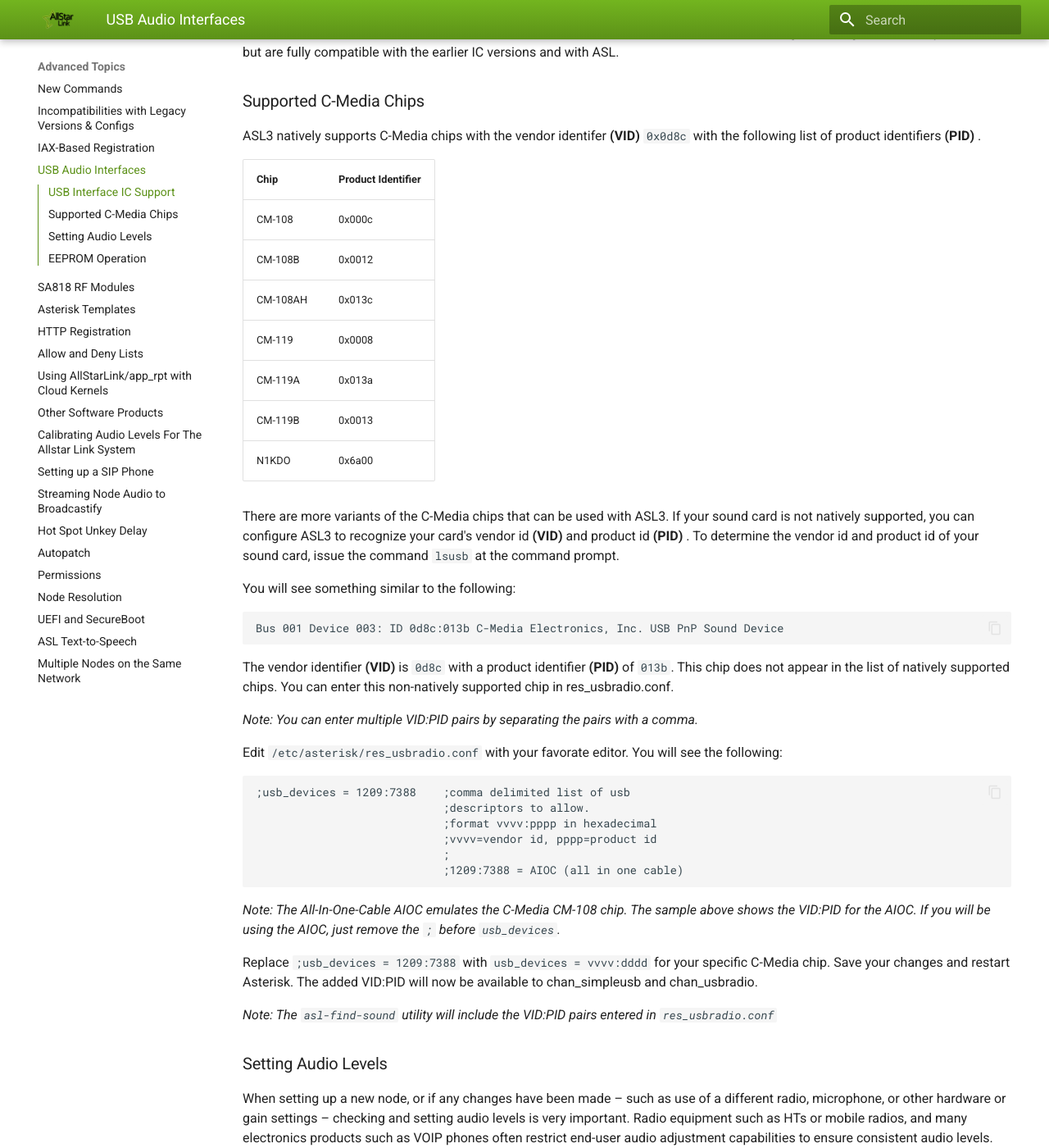
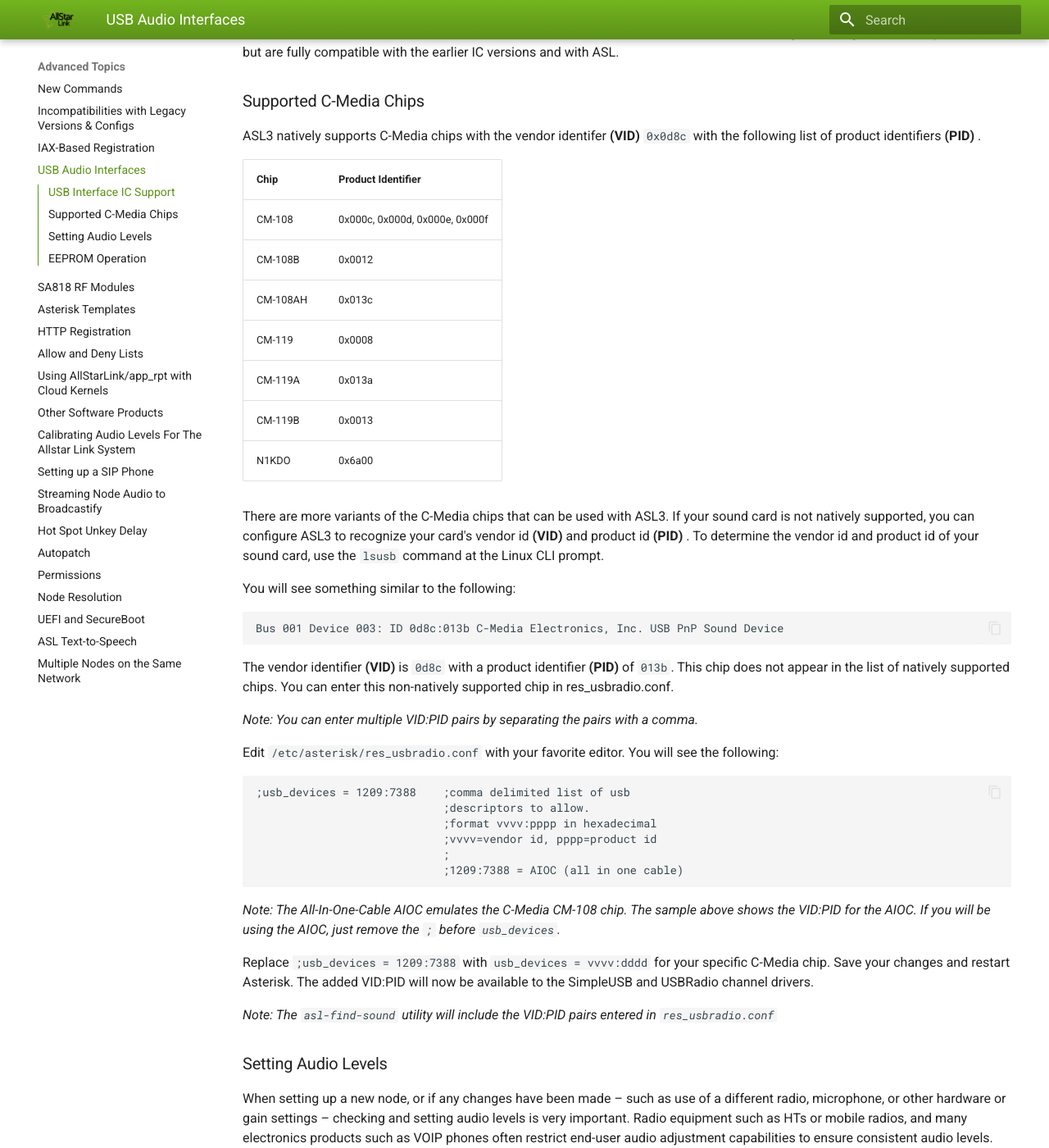
Before and after one commit to AllStarLink/ASL3-Manual, an MkDocs documentation site: the page built from docs/adv-topics/usbinterfaces.md, in a window 1280 px wide and 1400 px high, scrolled down 866 px. Shown: the whole window at 82% size. Built offline with MkDocs 1.6.1 and Material for MkDocs 9.7.7, drawn with Linux system fonts in a browser that asks for light colours; some of the changed text lies outside the part shown.

Commit message:
Update docs for res_usbradio.conf changes
This updates usbinterfaces.md for changes to res_usbradio.conf. A new section for "Supported C-Media Chips" was added.

````diff
--- a/docs/adv-topics/usbinterfaces.md
+++ b/docs/adv-topics/usbinterfaces.md
@@ -6,7 +6,7 @@
  - The device string is automatically found when the USB setting `devstr =` is empty.
  - rxchannel=SimpleUSB/USB1999 has been changed to rxchannel=SimpleUSB/1999. Same for rxchannel=Radio/1999 for consistency with other rxchannel= settings.
  - A new `asl-find-sound` script can be used to help identify the device strings for attached interfaces.
- - Ability to specifify vendor and product identifiers for non-natively supported chips.
+ - The ability to specify vendor and product identifiers for non-natively supported chips.
 
 The ASL3 menu and Asterisk CLI USB config commands handle these changes.
 
@@ -28,7 +28,7 @@
 
 | Chip     | Product Identifier |
 | ----     | ------------------ |
-| CM-108   | 0x000c |
+| CM-108   | 0x000c, 0x000d, 0x000e, 0x000f |
 | CM-108B  | 0x0012 |
 | CM-108AH | 0x013c |
 | CM-119   | 0x0008 |
@@ -38,7 +38,7 @@
 
 There are more variants of the C-Media chips that can be used with ASL3.  If your sound card is
 not natively supported, you can configure ASL3 to recognize your card's vendor id **(VID)** and product id **(PID)** .
-To determine the vendor id and product id of your sound card, issue the command `lsusb` at the command prompt.
+To determine the vendor id and product id of your sound card, use the `lsusb` command at the Linux CLI prompt.
 
 You will see something similar to the following:
 
@@ -51,7 +51,7 @@
 
 *Note: You can enter multiple VID:PID pairs by separating the pairs with a comma.*
 
-Edit `/etc/asterisk/res_usbradio.conf` with your favorate editor.  You will see the following:
+Edit `/etc/asterisk/res_usbradio.conf` with your favorite editor.  You will see the following:
 
 ```
 ;usb_devices = 1209:7388    ;comma delimited list of usb
@@ -66,7 +66,7 @@
 VID:PID for the AIOC.  If you will be using the AIOC, just remove the `;` before `usb_devices`.*
 
 Replace `;usb_devices = 1209:7388` with `usb_devices = vvvv:dddd` for your specific C-Media chip.
-Save your changes and restart Asterisk. The added VID:PID will now be available to chan_simpleusb and chan_usbradio.
+Save your changes and restart Asterisk. The added VID:PID will now be available to the SimpleUSB and USBRadio channel drivers.
 
 *Note: The `asl-find-sound` utility will include the VID:PID pairs entered in `res_usbradio.conf`*
 
````
